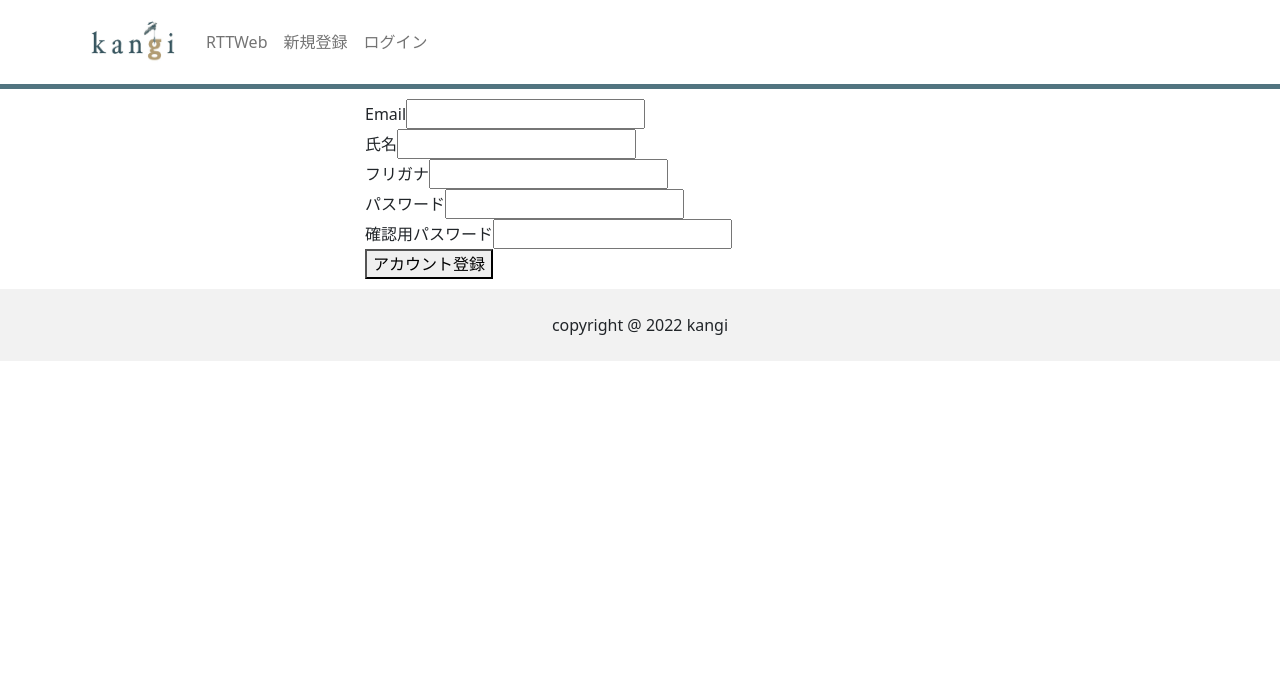
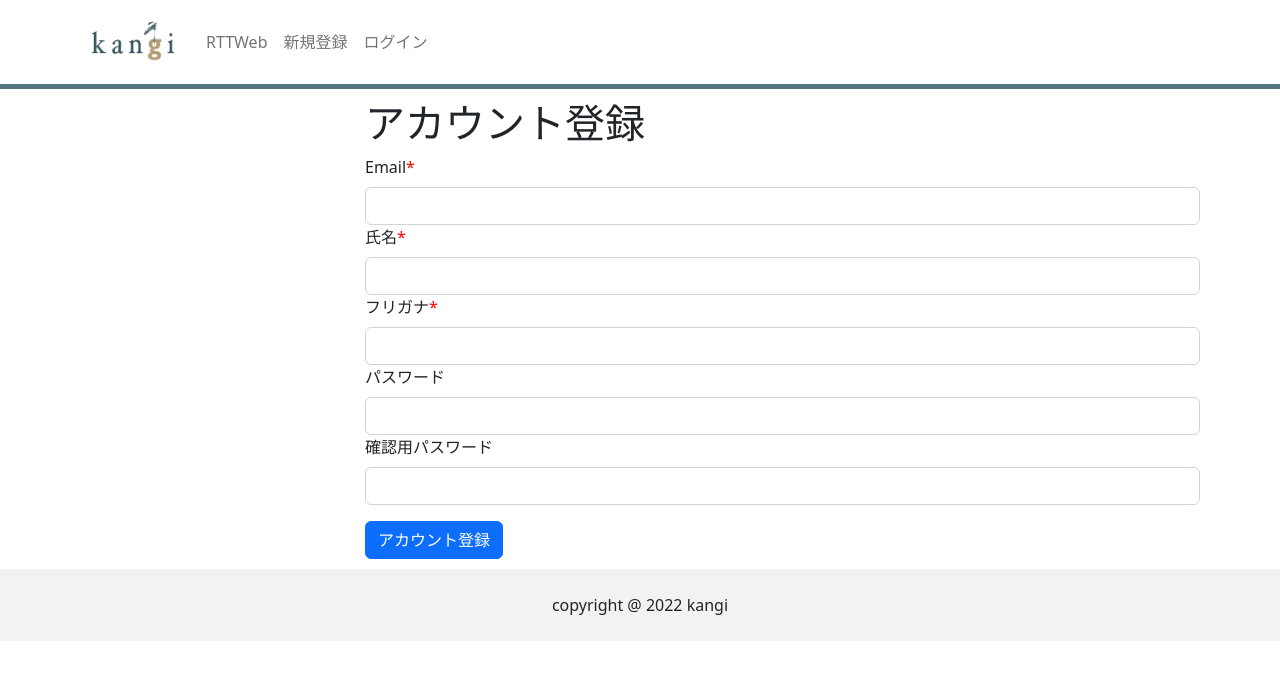
Before and after one commit to tmoka/rtt-next, a Next.js app: page /signup in a window 1280 px wide. Shown: the top 680 px of the page. Built offline with nearby package versions, Linux system fonts and the light colour scheme; no server answers.

Commit message:
#25 アカウント登録画面のスタイリングを実装

```diff
--- a/src/pages/signup.tsx
+++ b/src/pages/signup.tsx
@@ -2,6 +2,9 @@ import axios from 'axios'
 import router from 'next/router'
 import React from 'react'
 import { useForm, Controller } from 'react-hook-form'
+import { Form } from 'react-bootstrap'
+import Button from 'react-bootstrap/Button'
+import Link from 'next/link'
 
 const SignUp = (): JSX.Element => {
   type UserSignUpType = {
@@ -31,54 +34,57 @@ const SignUp = (): JSX.Element => {
 
   return (
     <div>
-      <form onSubmit={handleSubmit(onSubmit)}>
-        <section>
-          <label>Email</label>
+      <h1>アカウント登録</h1>
+      <Form onSubmit={handleSubmit(onSubmit)}>
+        <Form.Group>
+          <Form.Label>Email<span style={{ color: 'red' }}>*</span></Form.Label>
           <Controller
-            render={({ field }) => <input {...field} type='email' />}
+            render={({ field: { onChange, onBlur, value, ref } }) => (
+              <Form.Control type='email' onChange={onChange} onBlur={onBlur} value={value} ref={ref} />
+            )}
             name='email'
             control={control}
             defaultValue=''
           />
-        </section>
-        <section>
-          <label>氏名</label>
+          <Form.Label>氏名<span style={{ color: 'red' }}>*</span></Form.Label>
           <Controller
-            render={({ field }) => <input {...field} />}
+            render={({ field: { onChange, onBlur, value, ref } }) => (
+              <Form.Control onChange={onChange} onBlur={onBlur} value={value} ref={ref} />
+            )}
             name='name'
             control={control}
             defaultValue=''
           />
-        </section>
-        <section>
-          <label>フリガナ</label>
+          <Form.Label>フリガナ<span style={{ color: 'red' }}>*</span></Form.Label>
           <Controller
-            render={({ field }) => <input {...field} />}
+            render={({ field: { onChange, onBlur, value, ref } }) => (
+              <Form.Control onChange={onChange} onBlur={onBlur} value={value} ref={ref} />
+            )}
             name='kana'
             control={control}
             defaultValue=''
           />
-        </section>
-        <section>
-          <label>パスワード</label>
+          <Form.Label>パスワード</Form.Label>
           <Controller
-            render={({ field }) => <input {...field} type='password' />}
+            render={({ field: { onChange, onBlur, value, ref } }) => (
+              <Form.Control type='password' onChange={onChange} onBlur={onBlur} value={value} ref={ref} />
+            )}
             name='password'
             control={control}
             defaultValue=''
           />
-        </section>
-        <section>
-          <label>確認用パスワード</label>
+          <Form.Label>確認用パスワード</Form.Label>
           <Controller
-            render={({ field }) => <input {...field} type='password' />}
+            render={({ field: { onChange, onBlur, value, ref } }) => (
+              <Form.Control type='password' onChange={onChange} onBlur={onBlur} value={value} ref={ref} />
+            )}
             name='confirmPassword'
             control={control}
             defaultValue=''
           />
-        </section>
-        <button type='submit'>アカウント登録</button>
-      </form>
+        </Form.Group>
+        <Button className='mt-3' type='submit'>アカウント登録</Button>
+      </Form>
     </div>
   )
 }
```
